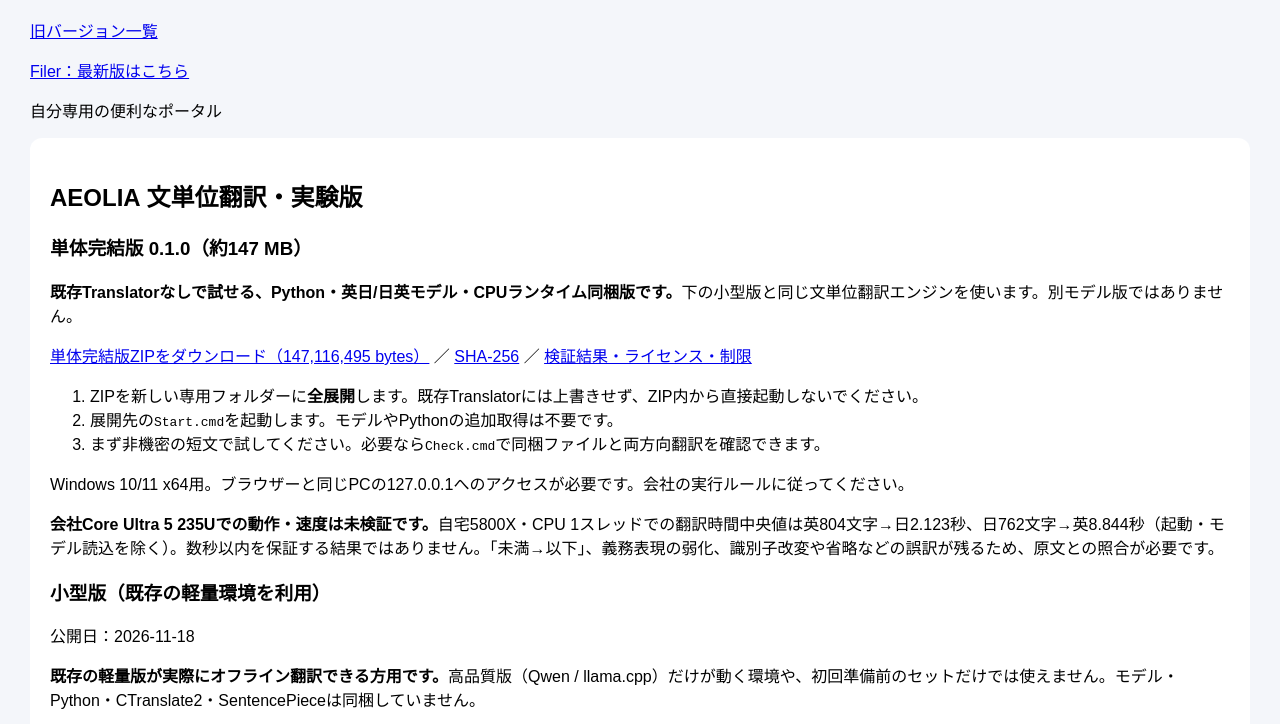
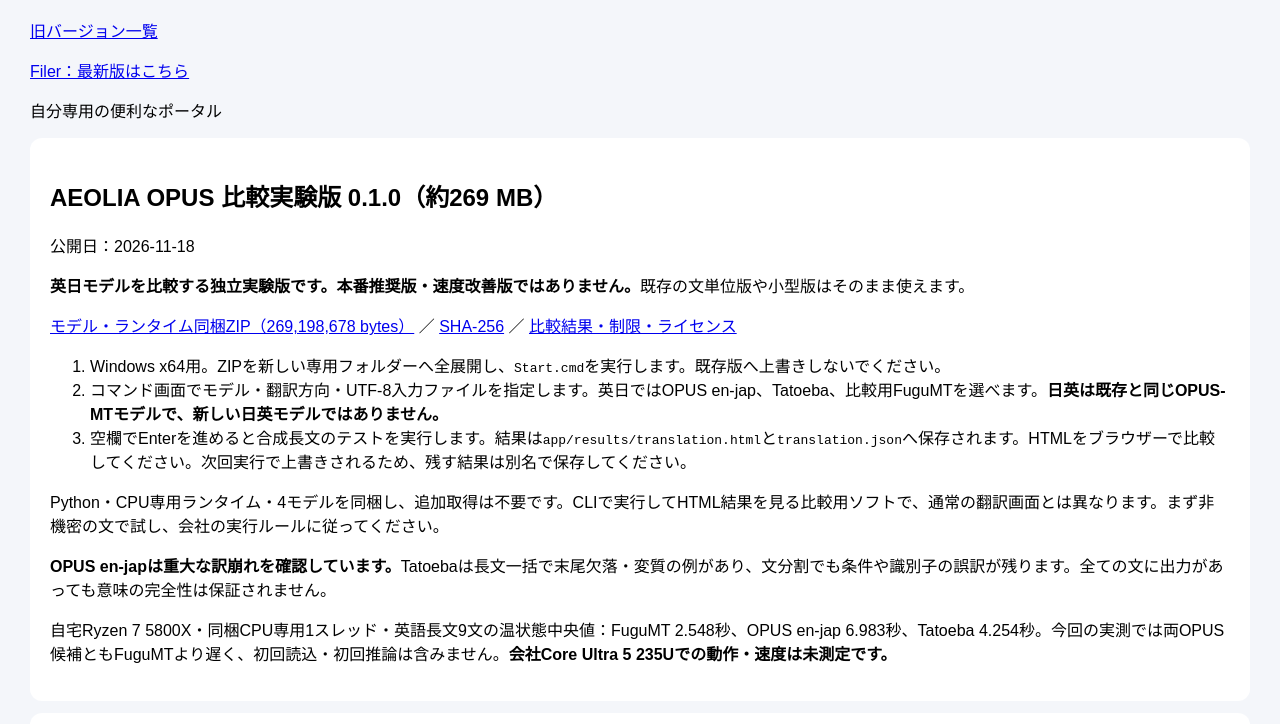
Before and after one commit to takami0606/takami0606.github.io, a plain HTML site: page index.html in a window 1280 px wide. Shown: the part 70-794 px from the top of the page. Drawn offline with Linux system fonts and the light colour scheme.

Commit message:
Add OPUS model comparison experiment with measured limitations

```diff
--- a/index.html
+++ b/index.html
@@ -42,6 +42,21 @@
   <h1>Locker Room</h1><p><a href="archive.html">旧バージョン一覧</a></p>
   <p class="filer-jump"><a href="#aeolia-filer-latest">Filer：最新版はこちら</a></p>
   <p>自分専用の便利なポータル</p>
+
+  <section class="card" id="aeolia-opus-study">
+    <h2>AEOLIA OPUS 比較実験版 0.1.0（約269 MB）</h2>
+    <p class="release-date">公開日：2026-11-18</p>
+    <p><strong>英日モデルを比較する独立実験版です。本番推奨版・速度改善版ではありません。</strong>既存の文単位版や小型版はそのまま使えます。</p>
+    <p><a href="https://github.com/takami0606/takami0606.github.io/releases/download/aeolia-opus-study-v0.1.0-experiment-20261118/AEOLIA-OPUS-Study-0.1.0-offline-win-x64.zip">モデル・ランタイム同梱ZIP（269,198,678 bytes）</a> ／ <a href="https://github.com/takami0606/takami0606.github.io/releases/download/aeolia-opus-study-v0.1.0-experiment-20261118/AEOLIA-OPUS-Study-0.1.0-offline-win-x64.zip.sha256">SHA-256</a> ／ <a href="https://github.com/takami0606/takami0606.github.io/releases/tag/aeolia-opus-study-v0.1.0-experiment-20261118">比較結果・制限・ライセンス</a></p>
+    <ol>
+      <li>Windows x64用。ZIPを新しい専用フォルダーへ全展開し、<code>Start.cmd</code>を実行します。既存版へ上書きしないでください。</li>
+      <li>コマンド画面でモデル・翻訳方向・UTF-8入力ファイルを指定します。英日ではOPUS en-jap、Tatoeba、比較用FuguMTを選べます。<strong>日英は既存と同じOPUS-MTモデルで、新しい日英モデルではありません。</strong></li>
+      <li>空欄でEnterを進めると合成長文のテストを実行します。結果は<code>app/results/translation.html</code>と<code>translation.json</code>へ保存されます。HTMLをブラウザーで比較してください。次回実行で上書きされるため、残す結果は別名で保存してください。</li>
+    </ol>
+    <p>Python・CPU専用ランタイム・4モデルを同梱し、追加取得は不要です。CLIで実行してHTML結果を見る比較用ソフトで、通常の翻訳画面とは異なります。まず非機密の文で試し、会社の実行ルールに従ってください。</p>
+    <p><strong>OPUS en-japは重大な訳崩れを確認しています。</strong>Tatoebaは長文一括で末尾欠落・変質の例があり、文分割でも条件や識別子の誤訳が残ります。全ての文に出力があっても意味の完全性は保証されません。</p>
+    <p>自宅Ryzen 7 5800X・同梱CPU専用1スレッド・英語長文9文の温状態中央値：FuguMT 2.548秒、OPUS en-jap 6.983秒、Tatoeba 4.254秒。今回の実測では両OPUS候補ともFuguMTより遅く、初回読込・初回推論は含みません。<strong>会社Core Ultra 5 235Uでの動作・速度は未測定です。</strong></p>
+  </section>
 
   <section class="card" id="aeolia-sentence-experiment">
     <h2>AEOLIA 文単位翻訳・実験版</h2>
```
